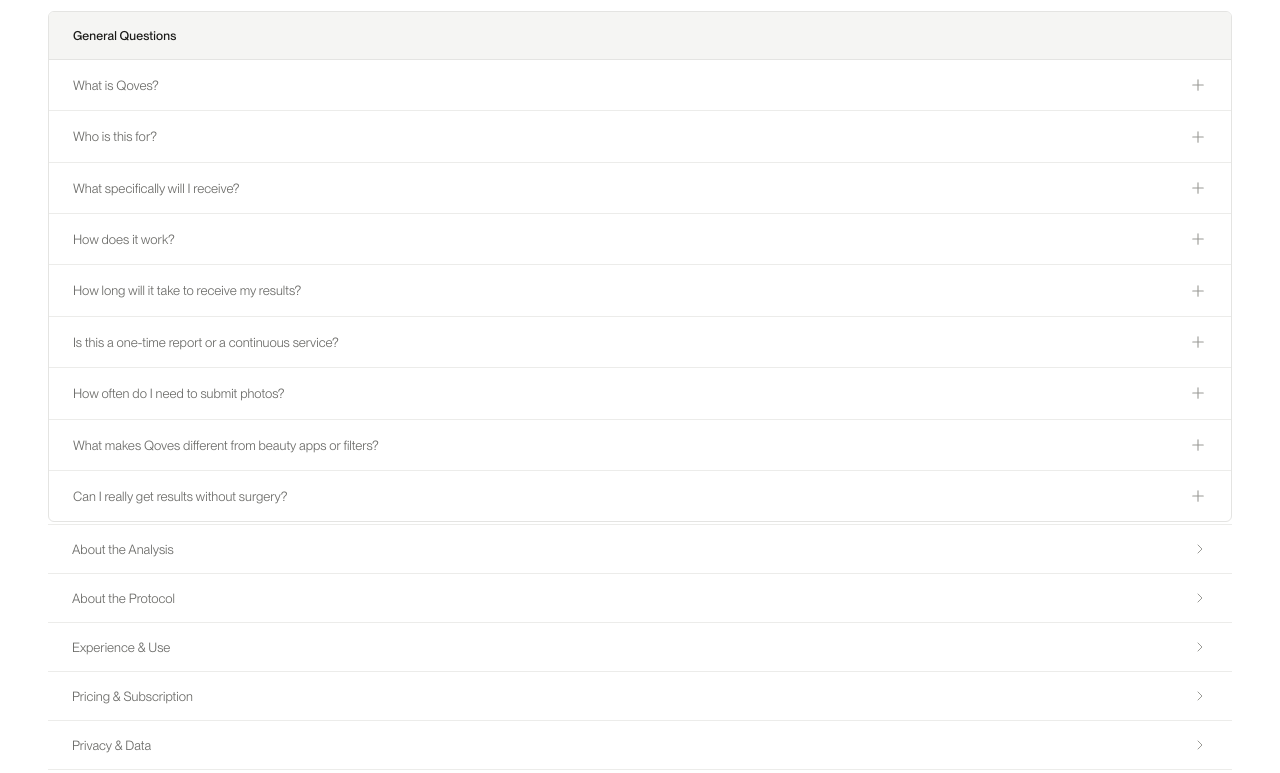
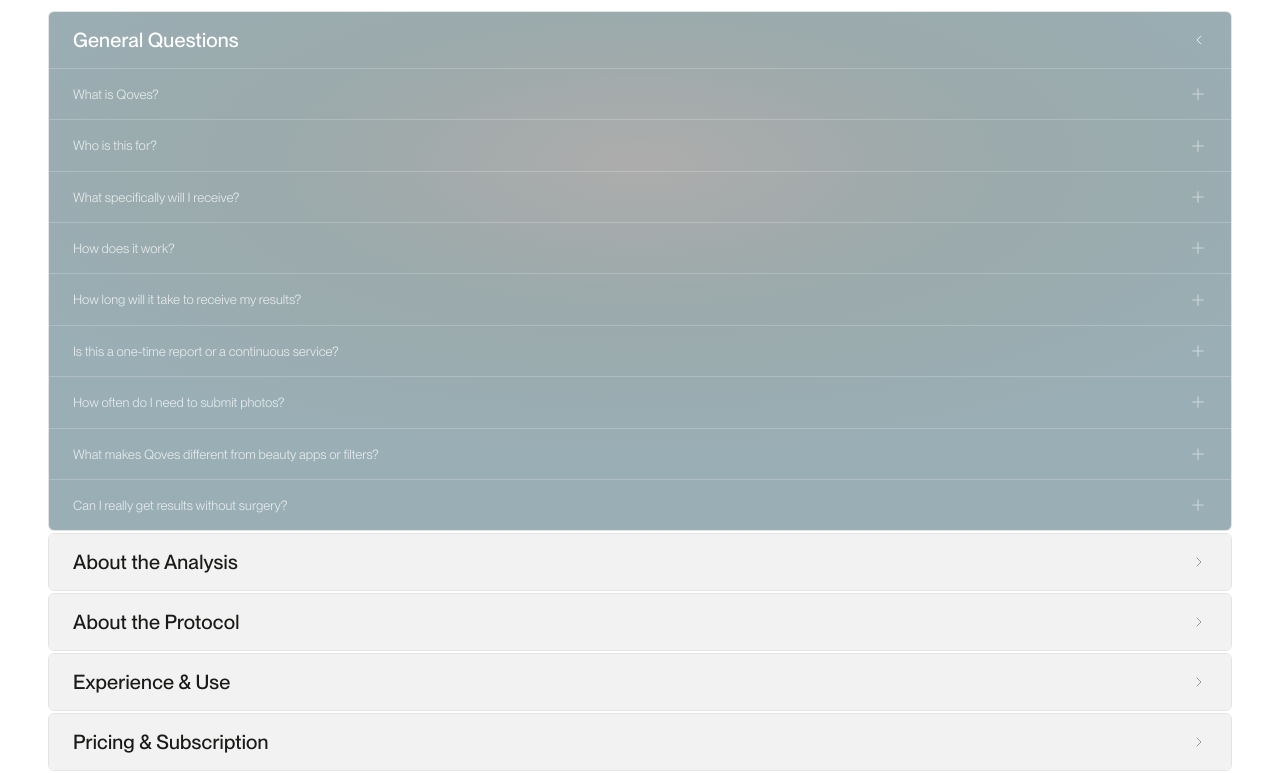
Before and after one commit to ABF00711/Quoves_Frontend-Next.js-, a Next.js app: page / in a window 1280 px wide. Shown: the part 2480-3253 px from the top of the page. Built offline with nearby package versions, Linux system fonts and the light colour scheme.

Commit message:
Complete FAQ

```diff
--- a/src/components/sections/FAQ/FAQ.module.scss
+++ b/src/components/sections/FAQ/FAQ.module.scss
@@ -47,30 +47,87 @@
   margin: 0 auto;
 }
 
-/* ── Active category card ───────────────────────────── */
-.activeCard {
+/* ── Cards container ────────────────────────────────── */
+.cards {
+  display: flex;
+  flex-direction: column;
+  gap: 2px;
+}
+
+/* ── Category card ──────────────────────────────────── */
+.card {
   border: 1px solid #e4e4e2;
   border-radius: 6px;
   overflow: hidden;
-  margin-bottom: 2px;
+  background: radial-gradient(ellipse 87% 80% at 50% 29%, #adacac 0%, #9baaab 35%, #9aaeb5 70% 100%);
+
+  /* Collapsed: header reverts to flat colour, no inner bottom border */
+  &[data-open='false'] {
+    .cardHeader {
+      background: #F2F2F2;
+      border-bottom: none;
+    }
+
+    .cardTitle {
+      color: $text-primary;
+    }
+
+    .cardChevron {
+      color: $text-muted;
+    }
+  }
+
+  /* Expanded: header is transparent so gradient shows through */
+  &[data-open='true'] {
+    .cardHeader {
+      background: transparent;
+      border-bottom: 1px solid rgba(255, 255, 255, 0.2);
+    }
+
+    .cardTitle {
+      color: $white;
+    }
+
+    .cardChevron {
+      color: rgba(255, 255, 255, 0.8);
+    }
+  }
 }
 
-.activeCardHeader {
+.cardHeader {
+  display: flex;
+  justify-content: space-between;
+  align-items: center;
+  width: 100%;
   padding: 16px 24px;
-  background: #f5f5f3;
-  border-bottom: 1px solid #e4e4e2;
+  text-align: left;
+  cursor: pointer;
 }
 
-.activeCardTitle {
-  font-size: 0.78rem;
+.cardTitle {
+  font-size: 20px;
   font-weight: 500;
-  color: $text-primary;
   letter-spacing: 0.01em;
+  font-family: $font-sans;
 }
 
-/* ── Accordion item ─────────────────────────────────── */
+.cardChevron {
+  flex-shrink: 0;
+  transition: transform 0.35s ease;
+}
+
+.cardChevronOpen {
+  transform: rotate(180deg);
+}
+
+.cardBody {
+  overflow: hidden;
+  height: 0;
+}
+
+/* ── Accordion item (always inside an expanded gradient card) ── */
 .accordionItem {
-  border-bottom: 1px solid #ececea;
+  border-bottom: 1px solid rgba(255, 255, 255, 0.2);
 
   &:last-child {
     border-bottom: none;
@@ -88,19 +145,19 @@
   cursor: pointer;
 
   &:hover .accordionQ {
-    color: $text-primary;
+    color: $white;
   }
 }
 
 .accordionQ {
   font-size: 0.82rem;
   font-weight: 400;
-  color: $text-secondary;
+  color: rgba(255, 255, 255, 0.75);
   line-height: 1.4;
   transition: color 0.2s ease;
 
   .accordionItem[data-open='true'] & {
-    color: $text-primary;
+    color: $white;
     font-weight: 500;
   }
 }
@@ -110,12 +167,12 @@
   margin-left: 16px;
   width: 18px;
   height: 18px;
-  color: $text-muted;
+  color: rgba(255, 255, 255, 0.5);
   transition: transform 0.35s ease;
 
   .accordionItem[data-open='true'] & {
     transform: rotate(45deg);
-    color: $text-primary;
+    color: $white;
   }
 }
 
@@ -127,40 +184,6 @@
 .accordionAnswer {
   padding: 0 24px 18px;
   font-size: 0.8rem;
-  color: $text-secondary;
+  color: rgba(255, 255, 255, 0.85);
   line-height: 1.7;
 }
-
-/* ── Category rows ──────────────────────────────────── */
-.categories {
-  margin-top: 2px;
-}
-
-.categoryRow {
-  display: flex;
-  justify-content: space-between;
-  align-items: center;
-  padding: 16px 24px;
-  border-bottom: 1px solid #ececea;
-  cursor: pointer;
-  transition: background 0.15s ease;
-
-  &:hover {
-    background: #fafafa;
-  }
-
-  &:first-child {
-    border-top: 1px solid #ececea;
-  }
-}
-
-.categoryName {
-  font-size: 0.82rem;
-  font-weight: 400;
-  color: $text-secondary;
-}
-
-.categoryChevron {
-  color: $text-muted;
-  flex-shrink: 0;
-}
--- a/src/components/sections/FAQ/index.tsx
+++ b/src/components/sections/FAQ/index.tsx
@@ -5,54 +5,83 @@
 import { ScrollTrigger } from 'gsap/ScrollTrigger';
 import styles from './FAQ.module.scss';
 
-const GENERAL_QA = [
+const CATEGORIES_DATA = [
   {
-    q: 'What is Qoves?',
-    a: 'Qoves is a personalised facial analysis service that uses advanced techniques to assess over 100 unique facial markers and provides you with a science-backed glow-up protocol tailored specifically to you.',
+    name: 'General Questions',
+    defaultOpen: true,
+    items: [
+      { q: 'What is Qoves?', a: 'Qoves is a personalised facial analysis service that uses advanced techniques to assess over 100 unique facial markers and provides you with a science-backed glow-up protocol tailored specifically to you.' },
+      { q: 'Who is this for?', a: 'Anyone who wants a data-driven understanding of their facial aesthetics and a personalised plan to look their best — without surgery.' },
+      { q: 'What specifically will I receive?', a: 'A detailed facial analysis report, a personalised glow-up protocol, access to visualisation tools, and ongoing progress tracking.' },
+      { q: 'How does it work?', a: 'You submit your photos, our system analyses your facial structure against hundreds of markers, and you receive a comprehensive report within 48 hours.' },
+      { q: 'How long will it take to receive my results?', a: 'Most reports are delivered within 24–48 hours of photo submission.' },
+      { q: 'Is this a one-time report or a continuous service?', a: 'Both options are available. You can opt for a one-time comprehensive report or subscribe for ongoing tracking and protocol updates.' },
+      { q: 'How often do I need to submit photos?', a: 'For ongoing subscribers we recommend monthly photo submissions to accurately track your progress.' },
+      { q: 'What makes Qoves different from beauty apps or filters?', a: 'Qoves is science-based, not algorithm-based vanity. We assess facial structure, bone ratio, skin quality and other medically-grounded markers — not surface-level filters.' },
+      { q: 'Can I really get results without surgery?', a: 'Absolutely. The most impactful changes come from lifestyle, skincare, and targeted habit changes. Our protocol focuses entirely on non-surgical improvements.' },
+    ],
   },
   {
-    q: 'Who is this for?',
-    a: 'Anyone who wants a data-driven understanding of their facial aesthetics and a personalised plan to look their best — without surgery.',
+    name: 'About the Analysis',
+    items: [
+      { q: 'How accurate is the facial analysis?', a: 'Our analysis is built on peer-reviewed research and validated across thousands of profiles. We assess over 100 unique facial markers with a high degree of reproducibility.' },
+      { q: 'What photos do I need to submit?', a: 'We require three standardised photos: a front-facing shot, a 45° three-quarter view, and a profile shot, all taken in natural lighting.' },
+      { q: 'Do you use AI or human analysts?', a: 'We use a hybrid approach — proprietary AI models flag and measure markers, then trained analysts review and finalise your report for accuracy.' },
+    ],
   },
   {
-    q: 'What specifically will I receive?',
-    a: 'A detailed facial analysis report, a personalised glow-up protocol, access to visualisation tools, and ongoing progress tracking.',
+    name: 'About the Protocol',
+    items: [
+      { q: 'What does the protocol include?', a: 'Your personalised protocol covers skincare, nutrition, sleep, posture, grooming, and targeted lifestyle habits — all mapped to your specific facial markers.' },
+      { q: 'How long until I see results?', a: 'Most clients notice meaningful improvements within 4–8 weeks of following the protocol consistently.' },
+      { q: 'Will the protocol change over time?', a: 'Yes. As you track progress and resubmit photos, your protocol evolves to reflect your current state and new goals.' },
+    ],
   },
   {
-    q: 'How does it work?',
-    a: 'You submit your photos, our system analyses your facial structure against hundreds of markers, and you receive a comprehensive report within 48 hours.',
+    name: 'Experience & Use',
+    items: [
+      { q: 'Is the platform easy to use?', a: 'Yes. The onboarding flow takes under five minutes, and your dashboard presents everything in a clear, visual layout.' },
+      { q: 'Can I access my report on mobile?', a: 'Absolutely. The platform is fully responsive and works on any modern device or browser.' },
+      { q: 'Can I share my report with someone else?', a: 'Reports are private by default. You can export a PDF version to share with a dermatologist or trusted advisor.' },
+    ],
   },
   {
-    q: 'How long will it take to receive my results?',
-    a: 'Most reports are delivered within 24–48 hours of photo submission.',
+    name: 'Pricing & Subscription',
+    items: [
+      { q: 'What are the pricing options?', a: 'We offer a one-time comprehensive report, as well as monthly and annual subscription plans for ongoing tracking and protocol updates.' },
+      { q: 'Can I cancel my subscription anytime?', a: 'Yes. You can cancel at any time from your account settings with no hidden fees or penalties.' },
+      { q: 'Is there a free trial?', a: 'We offer a sample micro-analysis so you can experience the quality of our reporting before committing.' },
+    ],
   },
   {
-    q: 'Is this a one-time report or a continuous service?',
-    a: 'Both options are available. You can opt for a one-time comprehensive report or subscribe for ongoing tracking and protocol updates.',
+    name: 'Privacy & Data',
+    items: [
+      { q: 'How is my data stored?', a: 'All data is encrypted at rest and in transit. We comply with GDPR and applicable data protection regulations.' },
+      { q: 'Do you share my photos with third parties?', a: 'Never. Your photos and report data are used exclusively to produce your analysis and are never sold or shared.' },
+      { q: 'Can I delete my data?', a: 'Yes. You can request full account and data deletion at any time by contacting our support team.' },
+    ],
   },
   {
-    q: 'How often do I need to submit photos?',
-    a: 'For ongoing subscribers we recommend monthly photo submissions to accurately track your progress.',
+    name: 'Mindset & Philosophy',
+    items: [
+      { q: 'Is this promoting unrealistic beauty standards?', a: 'No. Our framework is built around genetic potential and health optimisation — not comparison to external ideals or filtered imagery.' },
+      { q: 'What is the Qoves philosophy?', a: 'We believe self-improvement should be grounded in science, not insecurity. Our aim is to give you an honest, actionable understanding of your appearance.' },
+    ],
   },
   {
-    q: 'What makes Qoves different from beauty apps or filters?',
-    a: 'Qoves is science-based, not algorithm-based vanity. We assess facial structure, bone ratio, skin quality and other medically-grounded markers — not surface-level filters.',
+    name: 'Practical Concerns',
+    items: [
+      { q: 'What if I submit poor-quality photos?', a: 'Our system will flag them and prompt you to resubmit. Accurate analysis depends on consistent, well-lit photos.' },
+      { q: 'What if I am unhappy with my report?', a: 'We stand behind our quality. If you feel your report is inaccurate, contact support and an analyst will review it personally.' },
+    ],
   },
   {
-    q: 'Can I really get results without surgery?',
-    a: 'Absolutely. The most impactful changes come from lifestyle, skincare, and targeted habit changes. Our protocol focuses entirely on non-surgical improvements.',
+    name: 'About Support',
+    items: [
+      { q: 'How do I contact support?', a: 'Use the chat box in the bottom right of any page, or email us directly at hello@qoves.com.' },
+      { q: 'What are your support hours?', a: 'Our team monitors inquiries around the clock, with typical response times under 4 hours on business days.' },
+    ],
   },
-];
-
-const OTHER_CATEGORIES = [
-  'About the Analysis',
-  'About the Protocol',
-  'Experience & Use',
-  'Pricing & Subscription',
-  'Privacy & Data',
-  'Mindset & Philosophy',
-  'Practical Concerns',
-  'About Support',
 ];
 
 function AccordionItem({ q, a }: { q: string; a: string }) {
@@ -64,7 +93,6 @@
     if (!body) return;
 
     if (!open) {
-      // Set to auto first so GSAP can measure natural height, then animate from 0
       gsap.set(body, { height: 'auto' });
       gsap.from(body, { height: 0, duration: 0.42, ease: 'power2.inOut' });
     } else {
@@ -96,11 +124,66 @@
   );
 }
 
+interface CategoryCardProps {
+  name: string;
+  items: { q: string; a: string }[];
+  defaultOpen?: boolean;
+}
+
+function CategoryCard({ name, items, defaultOpen = false }: CategoryCardProps) {
+  const [open, setOpen] = useState(defaultOpen);
+  const bodyRef = useRef<HTMLDivElement>(null);
+
+  useEffect(() => {
+    if (defaultOpen && bodyRef.current) {
+      gsap.set(bodyRef.current, { height: 'auto' });
+    }
+  }, []);
+
+  const toggle = useCallback(() => {
+    const body = bodyRef.current;
+    if (!body) return;
+
+    if (!open) {
+      gsap.set(body, { height: 'auto' });
+      gsap.from(body, { height: 0, duration: 0.42, ease: 'power2.inOut' });
+    } else {
+      gsap.to(body, { height: 0, duration: 0.35, ease: 'power2.inOut' });
+    }
+    setOpen((v) => !v);
+  }, [open]);
+
+  return (
+    <div className={styles.card} data-open={open}>
+      <button className={styles.cardHeader} onClick={toggle} aria-expanded={open}>
+        <span className={styles.cardTitle}>{name}</span>
+        <svg
+          className={`${styles.cardChevron} ${open ? styles.cardChevronOpen : ''}`}
+          width="16"
+          height="16"
+          viewBox="0 0 24 24"
+          fill="none"
+          stroke="currentColor"
+          strokeWidth="1.5"
+          strokeLinecap="round"
+          aria-hidden="true"
+        >
+          <path d="M9 18l6-6-6-6" />
+        </svg>
+      </button>
+      <div ref={bodyRef} className={styles.cardBody}>
+        {items.map((item) => (
+          <AccordionItem key={item.q} q={item.q} a={item.a} />
+        ))}
+      </div>
+    </div>
+  );
+}
+
 export default function FAQ() {
   const sectionRef = useRef<HTMLElement>(null);
   const topRef = useRef<HTMLDivElement>(null);
-  const cardRef = useRef<HTMLDivElement>(null);
-  const catsRef = useRef<HTMLDivElement>(null);
+  const cardsRef = useRef<HTMLDivElement>(null);
 
   useEffect(() => {
     gsap.registerPlugin(ScrollTrigger);
@@ -115,13 +198,13 @@
         scrollTrigger: { trigger: sectionRef.current, start: 'top 75%' },
       });
 
-      gsap.from([cardRef.current, catsRef.current!.children], {
+      gsap.from(cardsRef.current!.children, {
         y: 24,
         opacity: 0,
         duration: 0.75,
         stagger: 0.07,
         ease: 'power3.out',
-        scrollTrigger: { trigger: cardRef.current, start: 'top 80%' },
+        scrollTrigger: { trigger: cardsRef.current, start: 'top 80%' },
       });
     }, sectionRef);
 
@@ -143,35 +226,9 @@
           </p>
         </div>
 
-        {/* Expanded general questions */}
-        <div ref={cardRef} className={styles.activeCard}>
-          <div className={styles.activeCardHeader}>
-            <p className={styles.activeCardTitle}>General Questions</p>
-          </div>
-          {GENERAL_QA.map((item) => (
-            <AccordionItem key={item.q} q={item.q} a={item.a} />
-          ))}
-        </div>
-
-        {/* Other categories */}
-        <div ref={catsRef} className={styles.categories}>
-          {OTHER_CATEGORIES.map((cat) => (
-            <div key={cat} className={styles.categoryRow}>
-              <span className={styles.categoryName}>{cat}</span>
-              <svg
-                className={styles.categoryChevron}
-                width="16"
-                height="16"
-                viewBox="0 0 24 24"
-                fill="none"
-                stroke="currentColor"
-                strokeWidth="1.5"
-                strokeLinecap="round"
-                aria-hidden="true"
-              >
-                <path d="M9 18l6-6-6-6" />
-              </svg>
-            </div>
+        <div ref={cardsRef} className={styles.cards}>
+          {CATEGORIES_DATA.map((cat) => (
+            <CategoryCard key={cat.name} {...cat} />
           ))}
         </div>
       </div>
```
